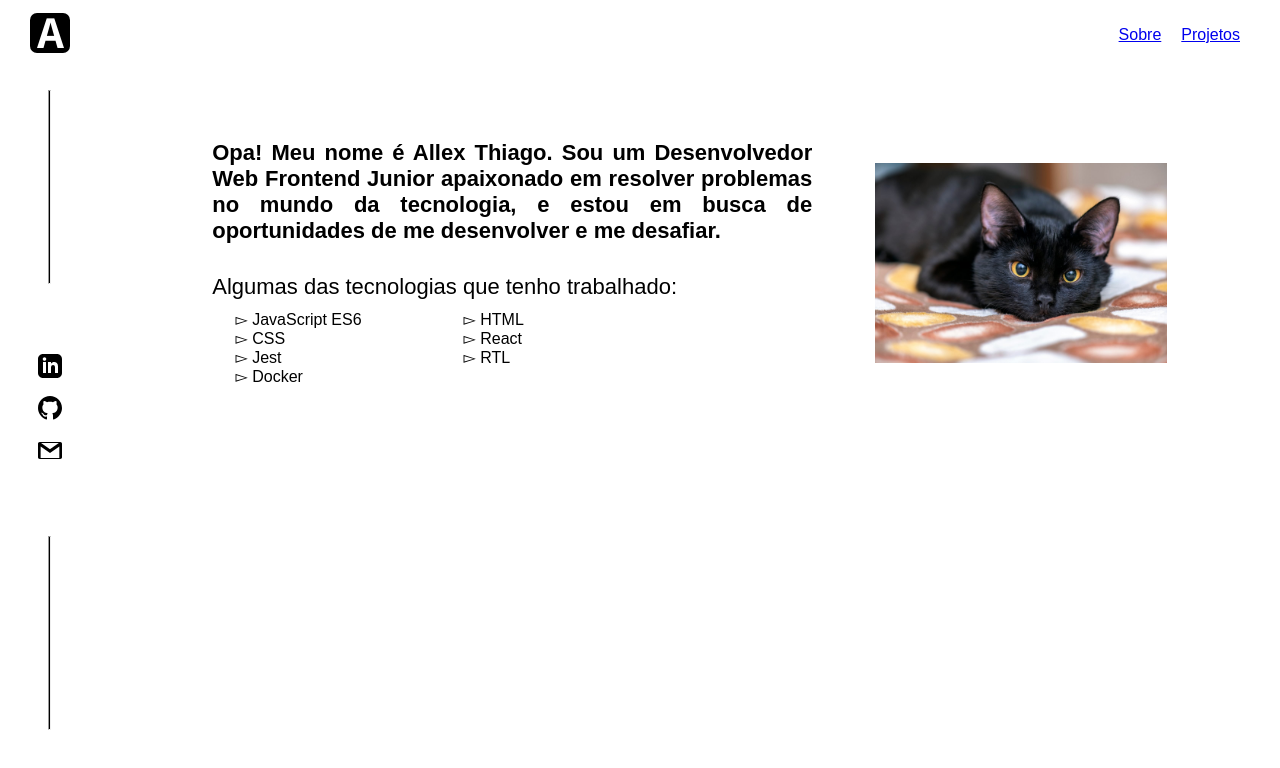
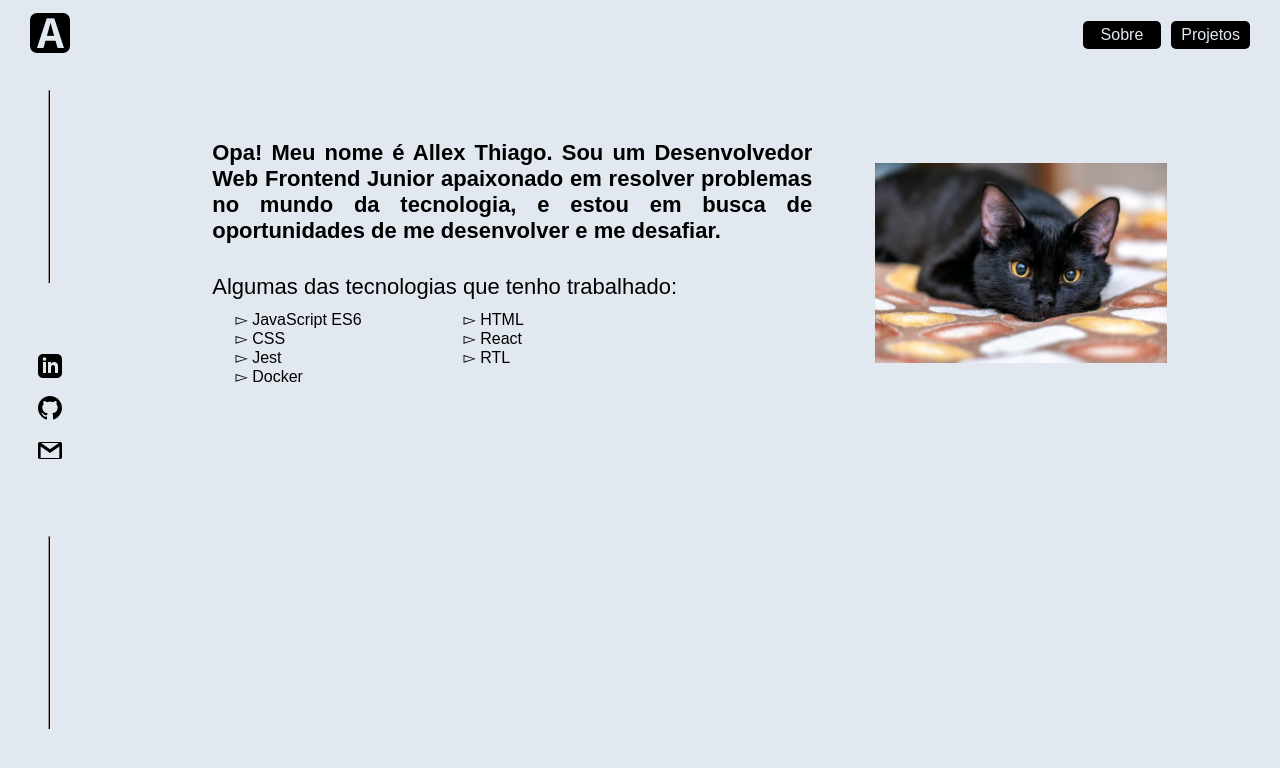
Before and after one commit to AllexThiagoSR/personal-site, a Next.js app: page / in a window 1280 px wide. Shown: the top 768 px of the page. Built offline with nearby package versions, Linux system fonts and the light colour scheme.

Commit message:
style: Muda o tom de cor do fundo de todas as páginas

```diff
--- a/src/styles/globals.css
+++ b/src/styles/globals.css
@@ -1,9 +1,14 @@
+:root {
+  --blue-white: rgb(226 232 240);
+}
+
 * {
   margin: 0;
   font-family: "Rubik", sans-serif;
 }
 
 body {
+  background-color: var(--blue-white);
   height: 100vh;
 }
 
@@ -60,20 +65,39 @@ body {
 }
 
 .header-logo-text  {
-  fill: white;
+  fill: var(--blue-white);
   font-size: 45px;
   font-family: courier, arial, helvetica;
   font-weight: 900;
 }
 
 .navigation-bar ul {
-  display: flex;
+  display: grid;
+  grid-template-columns: 1fr 1fr;
+  column-gap: 10px;
   padding: 0;
   list-style: none;
 }
 
 .navigation-bar ul li {
-  margin: 0 10px;
+  box-sizing: border-box;
+}
+
+.navigation-bar a {
+  background-color: black;
+  border-radius: 5px;
+  display: block;
+  padding: 5px 10px;
+  text-decoration: none;
+  text-align: center;
+  color: var(--blue-white);
+  box-sizing: border-box;
+}
+
+.navigation-bar a:hover {
+  border: 1px solid black;
+  background-color: var(--blue-white);
+  color: black;
 }
 
 hr {
```
